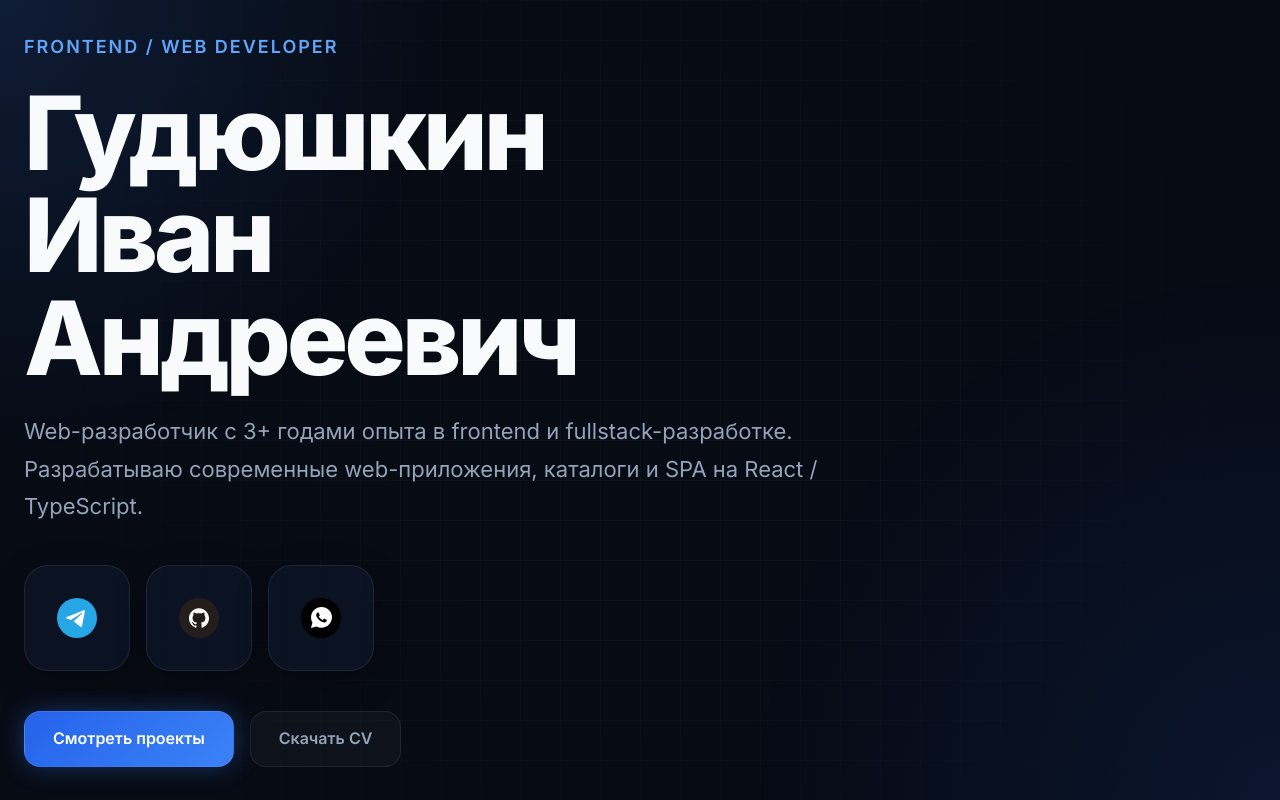
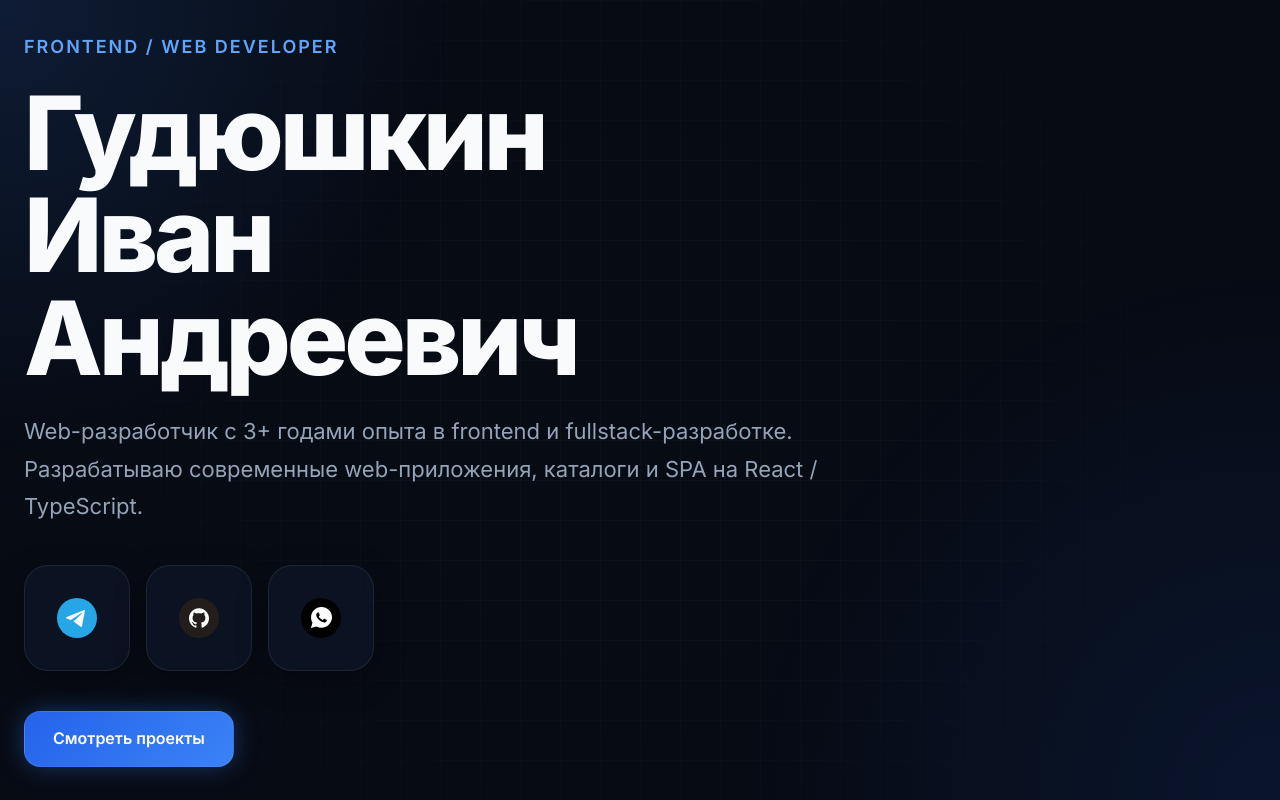
Before and after one commit to IvanGudyushkin/CV_site, a plain HTML site: page index.html in a window 1280 px wide. Shown: the top 800 px of the page. Drawn offline with Linux system fonts and the light colour scheme.

Commit message:
delete button

```diff
--- a/index.html
+++ b/index.html
@@ -73,10 +73,6 @@
 
                 <a href="#projects" class="btn btn-primary">
                     Смотреть проекты
-                </a>
-
-                <a href="#" class="btn btn-secondary">
-                    Скачать CV
                 </a>
 
             </div>
```
